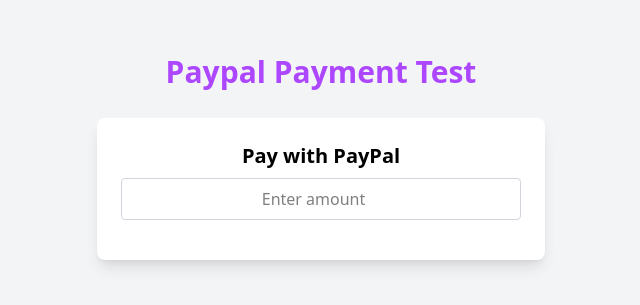
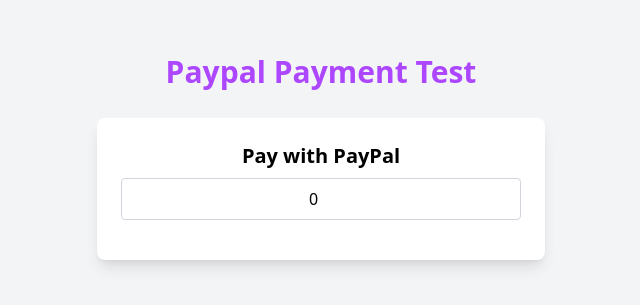
Before and after one commit to vinnie221/VinniePaypal, a React (Vite) app in the folder PayPalFront/: page / in a window 1280 px wide. Shown: the part 243-548 px from the top of the page, without its empty margins (319-959 px from the left). Built offline with nearby package versions, Linux system fonts and the light colour scheme; no server answers.

Commit message:
amount as number

```diff
--- a/PayPalFront/src/PaypalTest.jsx
+++ b/PayPalFront/src/PaypalTest.jsx
@@ -7,11 +7,13 @@
   const [error, setError] = useState(null);
   const [text, setText] = useState("");
   const [color, setColor] = useState("text-blue-500");
-  const [amount, setAmount] = useState('');
+  const [amount, setAmount] = useState(0);
 
   const paypalClientId = import.meta.env.VITE_PAYPAL_CLIENT_ID;
 
   const handleApprove = async (orderID) => {
+    //https://vinnie-paypal-8mm2.vercel.app/
+    //http://localhost:5173
     try {
       const res = await fetch("https://vinnie-paypal-8mm2.vercel.app/capture-paypal-order", {
         method: "POST",
@@ -89,7 +91,7 @@
         <input
           type="number"
           value={amount}
-          onChange={(e) => setAmount(parseFloat(e.target.value) || '')}
+          onChange={(e) => setAmount(parseFloat(e.target.value) || 0)}
           className="w-full p-2 border border-gray-300 rounded mb-4 text-center"
           placeholder="Enter amount"
         />
```
